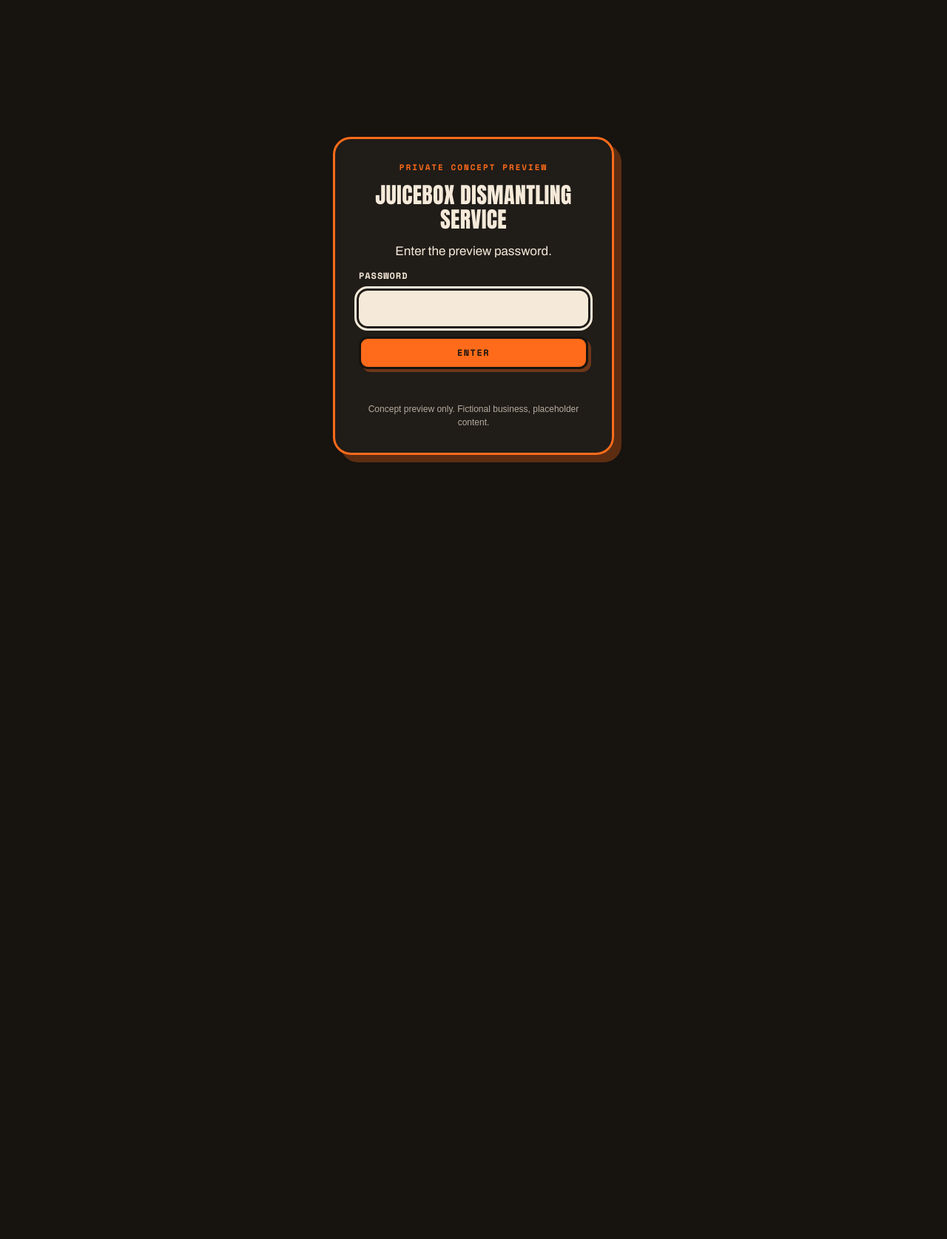
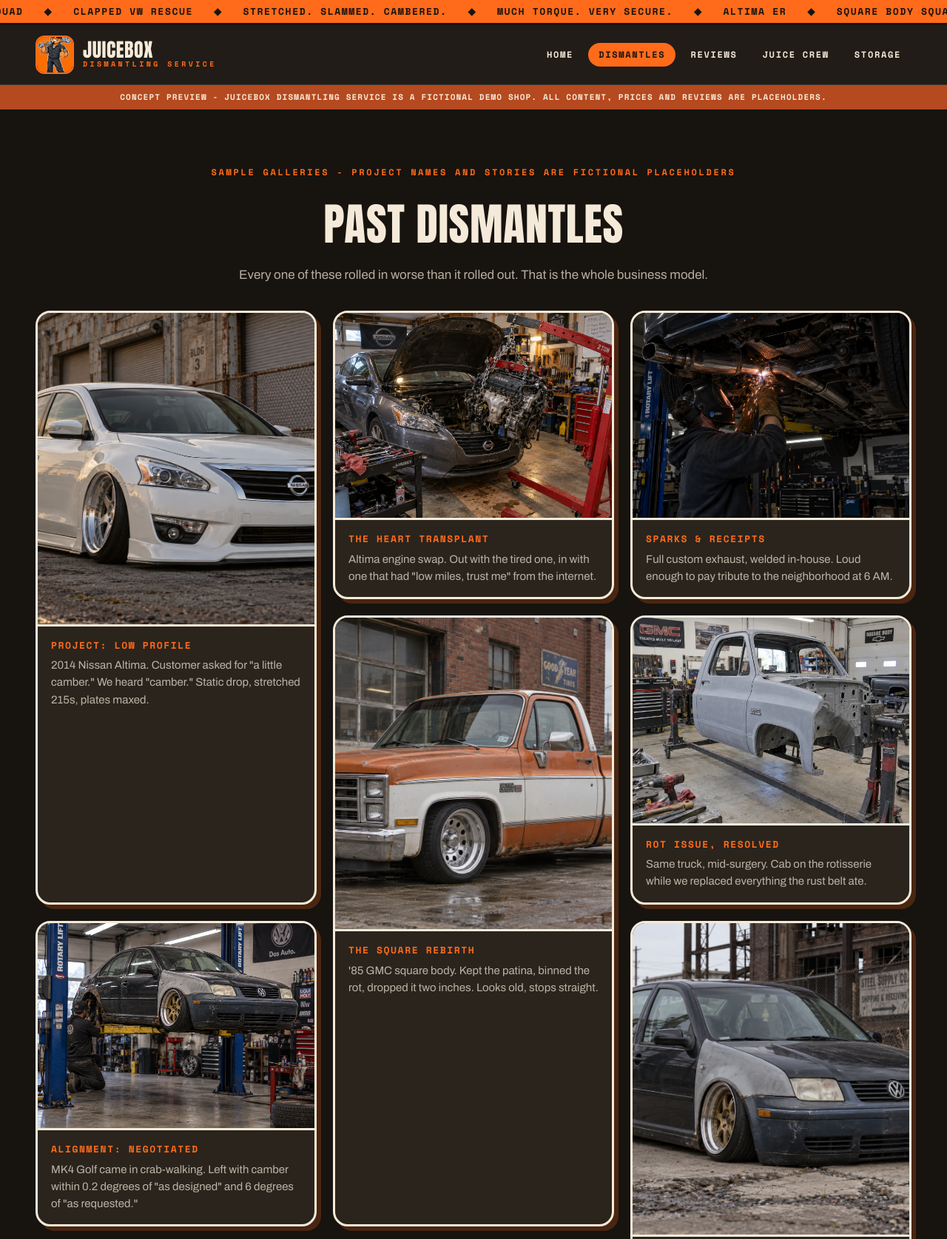
Before and after one commit to sundaysauce-projects/juicebox-dismantling, a plain HTML site: page gallery.html in a window 1280 px wide. Shown: the top 1675 px of the page at 74% size. Before the commit the page ends 800 px from the top, so only its background shows below. Drawn offline with nearby package versions, Linux system fonts and the light colour scheme.

Commit message:
Remove password gate from gallery page
Updated versioning for styles, icons, and scripts in gallery.html.

```diff
--- a/gallery.html
+++ b/gallery.html
@@ -8,12 +8,11 @@
 <link rel="preconnect" href="https://fonts.googleapis.com">
 <link rel="preconnect" href="https://fonts.gstatic.com" crossorigin>
 <link href="https://fonts.googleapis.com/css2?family=Anton&family=Archivo:wght@400;600;800&family=Space+Mono:wght@400;700&display=swap" rel="stylesheet">
-<link rel="stylesheet" href="styles.css?v=202611162232">
-<link rel="icon" type="image/jpeg" href="photos/mascot.jpg?v=202611162232">
-<link rel="stylesheet" href="password-gate.css?v=202611162232">
+<link rel="stylesheet" href="styles.css?v=202611170403">
+<link rel="icon" type="image/jpeg" href="photos/mascot.jpg?v=202611170403">
 <script>
 (function () {
-  var siteVersion = '202611162232';
+  var siteVersion = '202611170403';
   window.SS_SITE_VERSION = siteVersion;
   if ('serviceWorker' in navigator) {
     navigator.serviceWorker.register('service-worker.js?v=' + siteVersion, { updateViaCache: 'none' })
@@ -36,25 +35,13 @@
 })();
 </script>
 <script src="https://sundaysauce-projects.github.io/sites-portal/beacon.js?v=202611170300" defer></script></head>
-<body class="ss-pw-locked">
-<div id="ss-password-gate" role="dialog" aria-modal="true" aria-labelledby="ss-pw-title">
-<form id="ss-pw-form">
-<p class="ss-pw-kicker">Private concept preview</p>
-<h2 id="ss-pw-title">Juicebox Dismantling Service</h2>
-<p>Enter the preview password.</p>
-<label for="ss-pw-input">Password</label>
-<input id="ss-pw-input" type="password" autocomplete="current-password" required>
-<button type="submit">Enter</button>
-<p id="ss-pw-message" class="ss-pw-error" aria-live="polite"></p>
-<p class="ss-pw-note">Concept preview only. Fictional business, placeholder content.</p>
-</form>
-</div>
+<body>
 <div class="ticker" aria-hidden="true"><div class="ticker-track" id="ticker-track">
 <span>ALTIMA ER</span><span>&#9670;</span><span>SQUARE BODY SQUAD</span><span>&#9670;</span><span>CLAPPED VW RESCUE</span><span>&#9670;</span><span>STRETCHED. SLAMMED. CAMBERED.</span><span>&#9670;</span><span>MUCH TORQUE. VERY SECURE.</span><span>&#9670;</span>
 </div></div>
 <header class="site-header">
   <a class="brand" href="index.html">
-    <img src="photos/mascot.jpg?v=202611162232" alt="Juice, the Juicebox mascot" class="brand-mark">
+    <img src="photos/mascot.jpg?v=202611170403" alt="Juice, the Juicebox mascot" class="brand-mark">
     <span class="brand-type">JUICEBOX<em>DISMANTLING SERVICE</em></span>
   </a>
   <button class="nav-toggle" id="nav-toggle" aria-label="Open menu" aria-expanded="false">MENU</button>
@@ -75,39 +62,39 @@
 
   <div class="gallery-grid">
     <figure class="g-item tall">
-      <img src="photos/hero-altima.jpg?v=202611162232" alt="Project Low Profile: slammed Nissan Altima with crazy camber">
+      <img src="photos/hero-altima.jpg?v=202611170403" alt="Project Low Profile: slammed Nissan Altima with crazy camber">
       <figcaption><strong>PROJECT: LOW PROFILE</strong>2014 Nissan Altima. Customer asked for "a little camber." We heard "camber." Static drop, stretched 215s, plates maxed.</figcaption>
     </figure>
     <figure class="g-item">
-      <img src="photos/gallery-swap.jpg?v=202611162232" alt="The Heart Transplant: Altima engine being hoisted out">
+      <img src="photos/gallery-swap.jpg?v=202611170403" alt="The Heart Transplant: Altima engine being hoisted out">
       <figcaption><strong>THE HEART TRANSPLANT</strong>Altima engine swap. Out with the tired one, in with one that had "low miles, trust me" from the internet.</figcaption>
     </figure>
     <figure class="g-item">
-      <img src="photos/gallery-weld.jpg?v=202611162232" alt="Sparks and Receipts: custom exhaust being welded">
+      <img src="photos/gallery-weld.jpg?v=202611170403" alt="Sparks and Receipts: custom exhaust being welded">
       <figcaption><strong>SPARKS &amp; RECEIPTS</strong>Full custom exhaust, welded in-house. Loud enough to pay tribute to the neighborhood at 6 AM.</figcaption>
     </figure>
     <figure class="g-item tall">
-      <img src="photos/squarebody.jpg?v=202611162232" alt="The Square Rebirth: GMC square body, patina kept, stance added">
+      <img src="photos/squarebody.jpg?v=202611170403" alt="The Square Rebirth: GMC square body, patina kept, stance added">
       <figcaption><strong>THE SQUARE REBIRTH</strong>'85 GMC square body. Kept the patina, binned the rot, dropped it two inches. Looks old, stops straight.</figcaption>
     </figure>
     <figure class="g-item">
-      <img src="photos/gallery-restore.jpg?v=202611162232" alt="Square body cab on a rotisserie stand in primer">
+      <img src="photos/gallery-restore.jpg?v=202611170403" alt="Square body cab on a rotisserie stand in primer">
       <figcaption><strong>ROT ISSUE, RESOLVED</strong>Same truck, mid-surgery. Cab on the rotisserie while we replaced everything the rust belt ate.</figcaption>
     </figure>
     <figure class="g-item">
-      <img src="photos/gallery-align.jpg?v=202611162232" alt="Alignment Negotiated: rusty Golf on the alignment rack">
+      <img src="photos/gallery-align.jpg?v=202611170403" alt="Alignment Negotiated: rusty Golf on the alignment rack">
       <figcaption><strong>ALIGNMENT: NEGOTIATED</strong>MK4 Golf came in crab-walking. Left with camber within 0.2 degrees of "as designed" and 6 degrees of "as requested."</figcaption>
     </figure>
     <figure class="g-item tall">
-      <img src="photos/vw-clapped.jpg?v=202611162232" alt="Clapped Out Standing: the mismatched Jetta, finished">
+      <img src="photos/vw-clapped.jpg?v=202611170403" alt="Clapped Out Standing: the mismatched Jetta, finished">
       <figcaption><strong>CLAPPED, BUT STANDING</strong>The famous mismatched Jetta. Four paint colors, one vision. Now the lowest car on its block by a full inch.</figcaption>
     </figure>
     <figure class="g-item">
-      <img src="photos/gallery-paint.jpg?v=202611162232" alt="Fifty Shades of Orange: car half in primer, half in fresh paint">
+      <img src="photos/gallery-paint.jpg?v=202611170403" alt="Fifty Shades of Orange: car half in primer, half in fresh paint">
       <figcaption><strong>FIFTY SHADES OF ORANGE</strong>Booth respray, halfway through. The orange side is the after. Obviously.</figcaption>
     </figure>
     <figure class="g-item">
-      <img src="photos/doge-ram.jpg?v=202611162232" alt="Ramón supervising from the shop Ram truck">
+      <img src="photos/doge-ram.jpg?v=202611170403" alt="Ramón supervising from the shop Ram truck">
       <figcaption><strong>QUALITY CONTROL</strong>Ramón inspects every finished car. He has failed none. He is a dog in a truck.</figcaption>
     </figure>
   </div>
@@ -131,8 +118,6 @@
   </div>
   <p class="foot-legal">&copy; 2026 Juicebox Dismantling Service - a fictional business built as a design concept. No real services, prices or customers. Ramón is real in our hearts.</p>
 </footer>
-<script src="password-config.js?v=202611162232"></script>
-<script src="password-gate.js?v=202611162232"></script>
-<script src="script.js?v=202611162232"></script>
+<script src="script.js?v=202611170403"></script>
 </body>
 </html>
```
